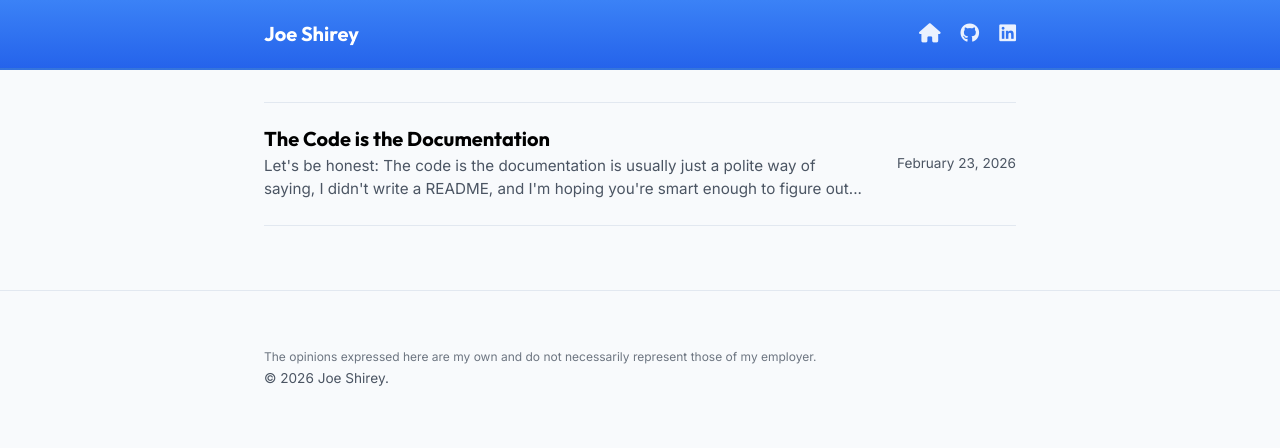
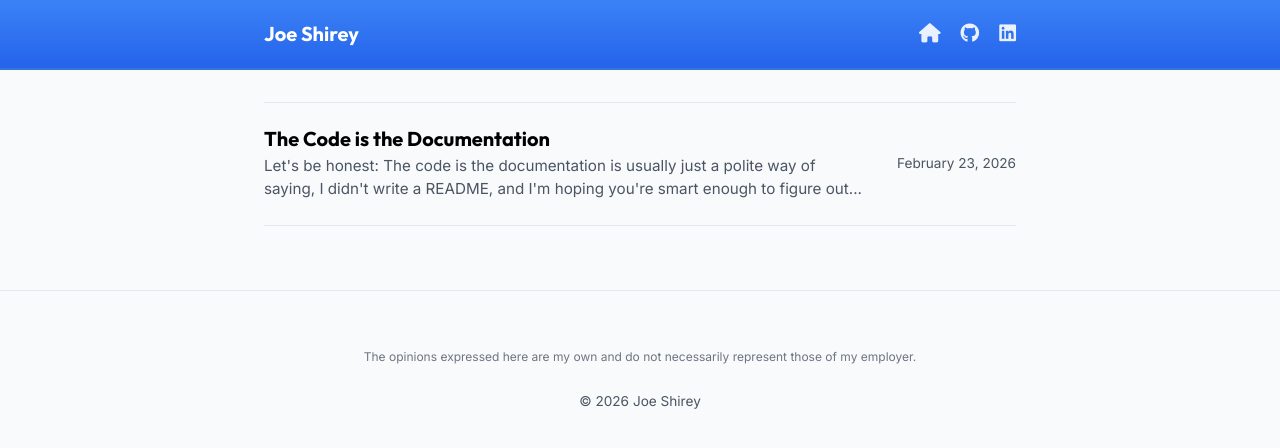
Before and after one commit to joeshirey/joeshirey.github.io, a Jekyll site: the page built from index.md, in a window 1280 px wide. Shown: the top 448 px of the page. Built offline with Jekyll 4.4.1, drawn with Linux system fonts in a browser that asks for light colours.

Commit message:
style: Center footer text and adjust copyright layout with a line break.

```diff
--- a/_layouts/default.html
+++ b/_layouts/default.html
@@ -34,7 +34,8 @@
     <div class="container">
       <p class="disclaimer">The opinions expressed here are my own and do not necessarily represent those of my
         employer.</p>
-      <p>&copy; {{ "now" | date: "%Y" }} Joe Shirey.</p>
+      <br>
+      <p>&copy; {{ "now" | date: "%Y" }} Joe Shirey</p>
     </div>
   </footer>
 </body>
--- a/assets/css/main.css
+++ b/assets/css/main.css
@@ -222,7 +222,7 @@ footer {
     border-top: 1px solid var(--border-color);
     color: var(--text-secondary);
     font-size: 0.85rem;
-    text-align: left;
+    text-align: center;
 }
 
 footer .disclaimer {
```
